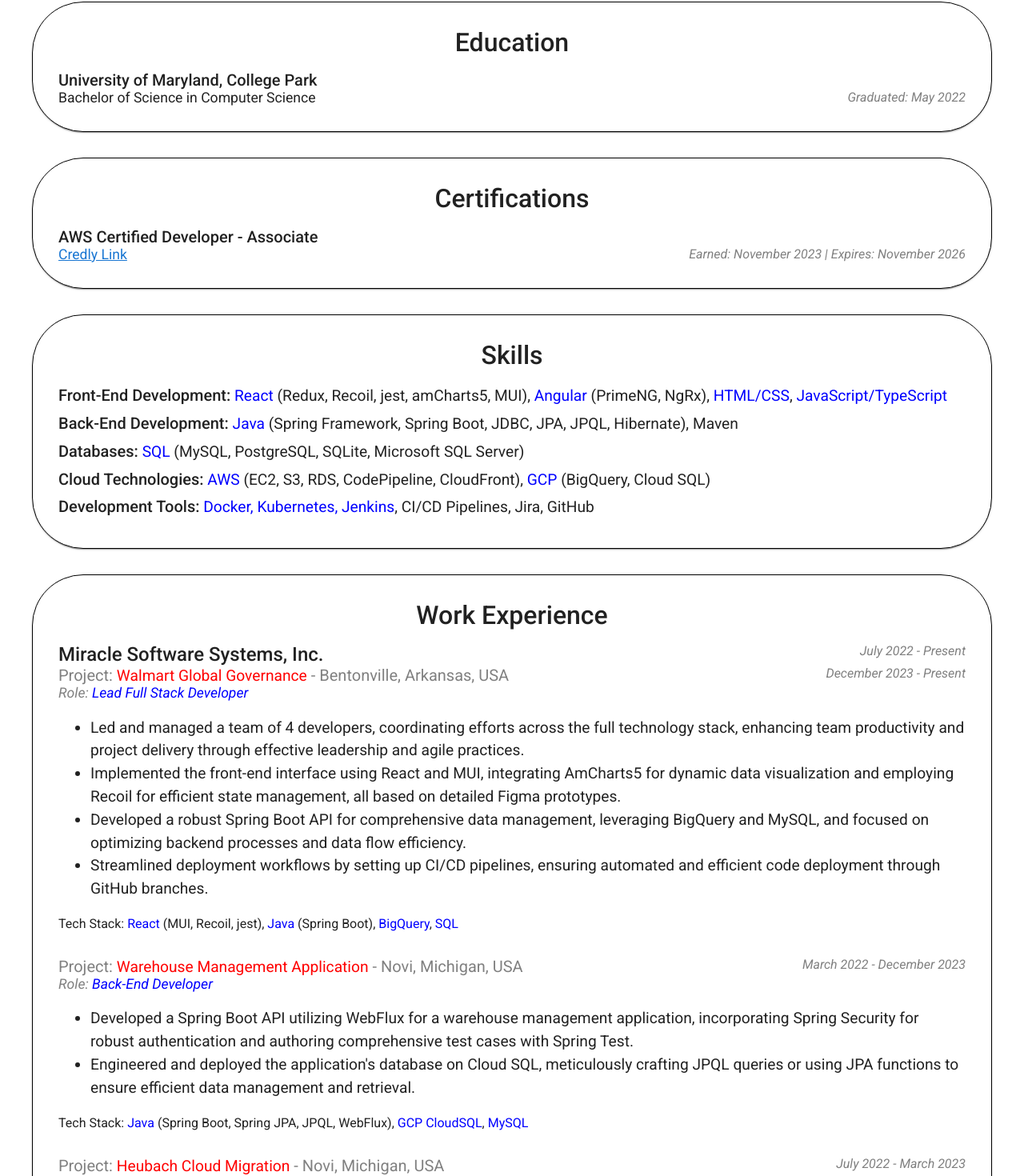
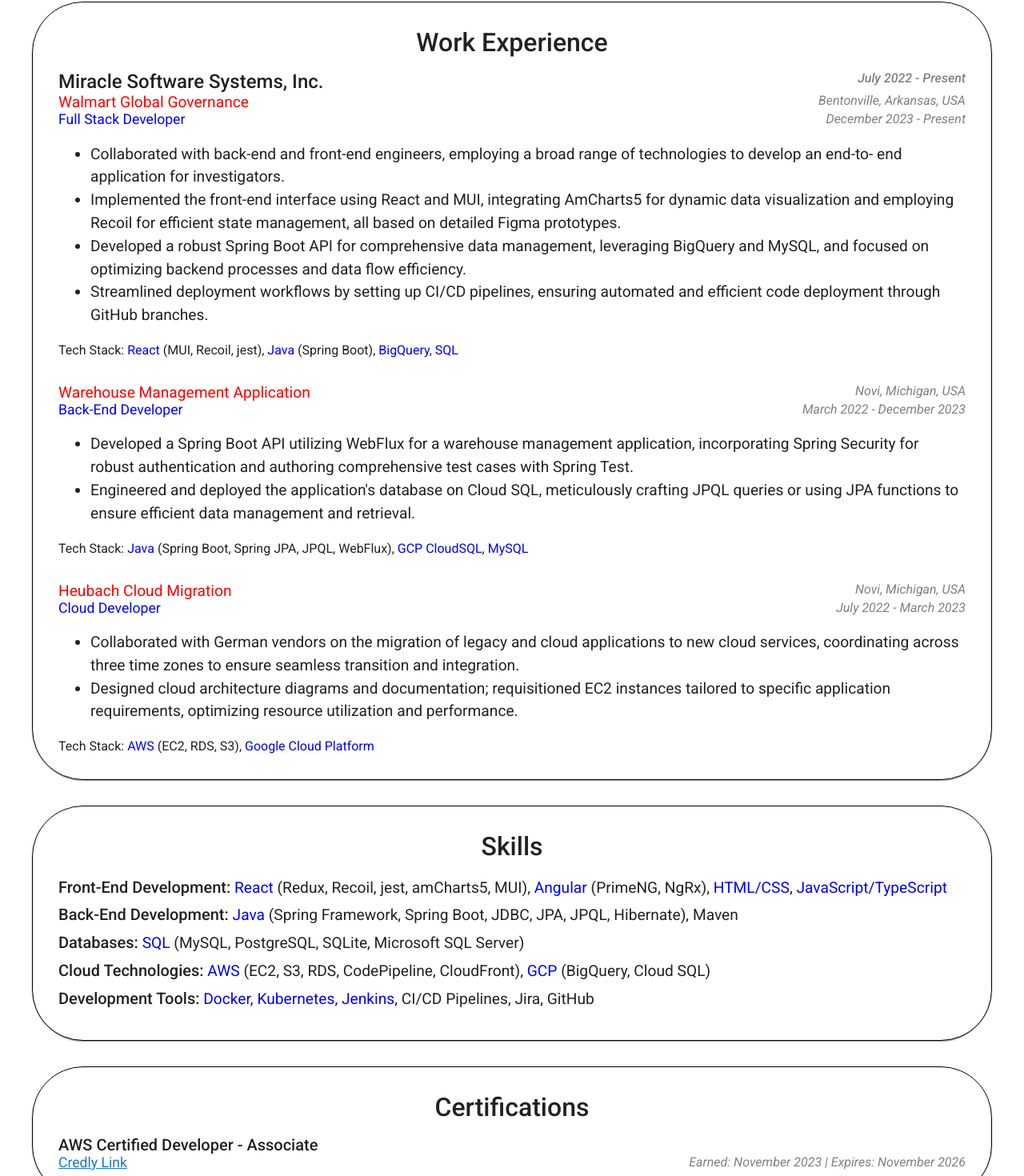
Before and after one commit to Arunam97/arunam.us, a React (Create React App) app: page / in a window 1280 px wide. Shown: the part 734-2204 px from the top of the page at 80% size. Built offline with nearby package versions, Linux system fonts and the light colour scheme.

Commit message:
changed styling, photo

```diff
--- a/src/config/theme.js
+++ b/src/config/theme.js
@@ -44,7 +44,7 @@
       fontFamily: "Roboto, Arial, sans-serif",
       fontSize: "1.1rem"
     },
-    dateRange: {
+    lightItalic: {
       fontFamily: "Roboto, Arial, sans-serif",
       fontSize: "1rem",
       fontStyle: "italic",
--- a/src/views/certifications.js
+++ b/src/views/certifications.js
@@ -21,7 +21,7 @@
         >
           <Typography variant="certificationCredlyLink">Credly Link</Typography>
         </Link>
-        <Typography variant="dateRange">
+        <Typography variant="lightItalic">
           Earned: November 2023 | Expires: November 2026
         </Typography>
       </Box>
--- a/src/views/education.js
+++ b/src/views/education.js
@@ -17,7 +17,7 @@
         <Typography variant="degree">
           Bachelor of Science in Computer Science
         </Typography>
-        <Typography variant="dateRange">Graduated: May 2022</Typography>
+        <Typography variant="lightItalic">Graduated: May 2022</Typography>
       </Box>
     </Card>
   );
--- a/src/views/home.js
+++ b/src/views/home.js
@@ -11,10 +11,10 @@
   return (
     <Box>
       <AboutMe />
+      <WorkExperience />
+      <Skills />
+      <Certifications />
       <Education />
-      <Certifications />
-      <Skills />
-      <WorkExperience />
       <ContactMe />
     </Box>
   );
--- a/src/views/work-experience.js
+++ b/src/views/work-experience.js
@@ -14,7 +14,9 @@
         <Typography variant="companyName">
           Miracle Software Systems, Inc.
         </Typography>
-        <Typography variant="dateRange">July 2022 - Present</Typography>
+        <Typography variant="lightItalic" sx={{ fontWeight: "500" }}>
+          July 2022 - Present
+        </Typography>
       </Box>
       <Box>
         <Box
@@ -24,29 +26,32 @@
             flexWrap: "wrap"
           }}
         >
-          <Typography variant="projectName">
-            Project:{" "}
           <Typography variant="projectCompanyName">
             Walmart Global Governance
-            </Typography>{" "}
-            - Bentonville, Arkansas, USA
           </Typography>
-          <Typography variant="dateRange">December 2023 - Present</Typography>
+          <Typography variant="lightItalic">
+            Bentonville, Arkansas, USA
+          </Typography>
         </Box>
-        <Typography variant="projectRole">
-          Role:{" "}
+        <Box
+          sx={{
+            display: "flex",
+            justifyContent: "space-between",
+            flexWrap: "wrap"
+          }}
+        >
           <Typography variant="projectRoleName">
-            Lead Full Stack Developer
+            Full Stack Developer
           </Typography>
-        </Typography>
+          <Typography variant="lightItalic">December 2023 - Present</Typography>
+        </Box>
         <Box>
           <Typography variant="body1">
             <ul>
               <li>
-                Led and managed a team of 4 developers, coordinating efforts
-                across the full technology stack, enhancing team productivity
-                and project delivery through effective leadership and agile
-                practices.
+                Collaborated with back-end and front-end engineers, employing a
+                broad range of technologies to develop an end-to- end
+                application for investigators.
               </li>
               <li>
                 Implemented the front-end interface using React and MUI,
@@ -83,21 +88,23 @@
             flexWrap: "wrap"
           }}
         >
-          <Typography variant="projectName">
-            Project:{" "}
           <Typography variant="projectCompanyName">
             Warehouse Management Application
-            </Typography>{" "}
-            - Novi, Michigan, USA
           </Typography>
-          <Typography variant="dateRange">
+          <Typography variant="lightItalic">Novi, Michigan, USA</Typography>
+        </Box>
+        <Box
+          sx={{
+            display: "flex",
+            justifyContent: "space-between",
+            flexWrap: "wrap"
+          }}
+        >
+          <Typography variant="projectRoleName">Back-End Developer</Typography>
+          <Typography variant="lightItalic">
             March 2022 - December 2023
           </Typography>
         </Box>
-        <Typography variant="projectRole">
-          Role:{" "}
-          <Typography variant="projectRoleName">Back-End Developer</Typography>
-        </Typography>
         <Box>
           <Typography variant="body1">
             <ul>
@@ -131,19 +138,21 @@
             flexWrap: "wrap"
           }}
         >
-          <Typography variant="projectName">
-            Project:{" "}
           <Typography variant="projectCompanyName">
             Heubach Cloud Migration
-            </Typography>{" "}
-            - Novi, Michigan, USA
           </Typography>
-          <Typography variant="dateRange">July 2022 - March 2023</Typography>
+          <Typography variant="lightItalic">Novi, Michigan, USA</Typography>
         </Box>
-        <Typography variant="projectRole">
-          Role:{" "}
+        <Box
+          sx={{
+            display: "flex",
+            justifyContent: "space-between",
+            flexWrap: "wrap"
+          }}
+        >
           <Typography variant="projectRoleName">Cloud Developer</Typography>
-        </Typography>
+          <Typography variant="lightItalic">July 2022 - March 2023</Typography>
+        </Box>
         <Box>
           <Typography variant="body1">
             <ul>
```
Also changed, not shown: src/images/arunam.jpg. Lines whose indentation alone changed are shown as unchanged.
